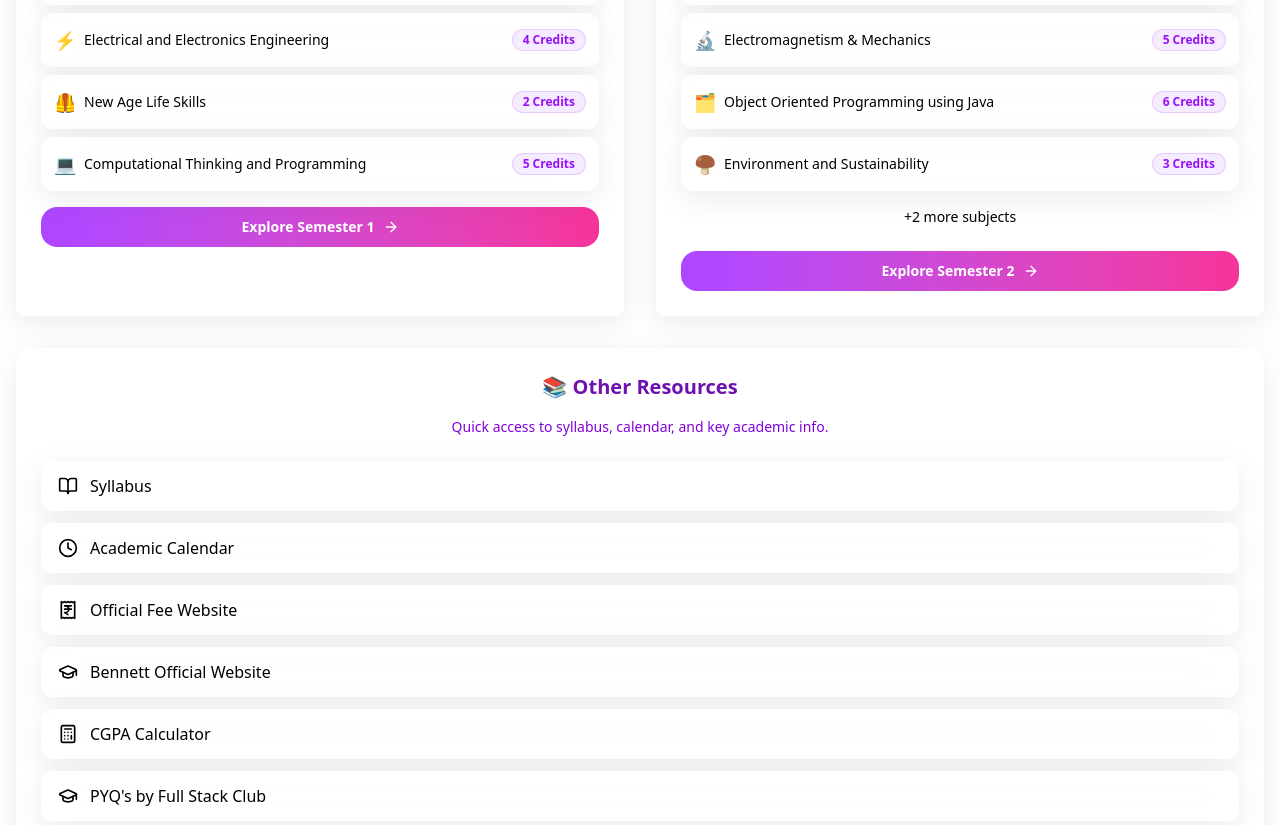
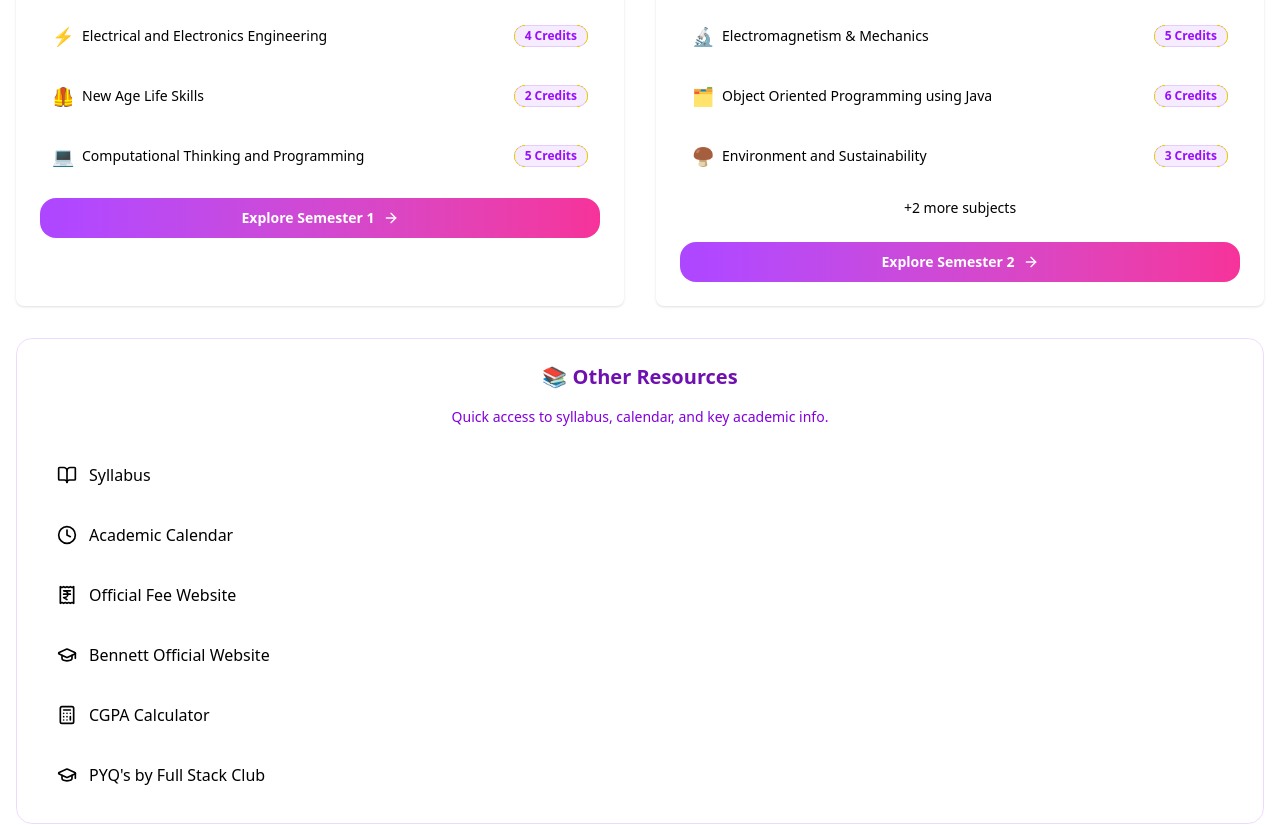
Before and after one commit to vaibhavguptahere/kyapadhnahai, a Next.js app: page /semesters in a window 1280 px wide. Shown: the part 720-1545 px from the top of the page. Built offline with nearby package versions, Linux system fonts and the light colour scheme.

Commit message:
Semester Page Updated

```diff
--- a/app/semesters/page.js
+++ b/app/semesters/page.js
@@ -55,7 +55,7 @@ export default function SemestersPage() {
       {/* Semesters Grid */}
       <div className="grid md:grid-cols-2 gap-8">
         {filteredSemesters.map((semester) => (
-          <Card key={semester.id} className="group hover:shadow-card-hover hover:-translate-y-2 transition-all duration-500 border-0 glass dark:glass-dark overflow-hidden hover:scale-105 animate-slide-up">
+          <Card key={semester.id} className="group hover:shadow-card-hover hover:-translate-y-2 transition-all duration-500 border-0 dark:gradient-bg-dark overflow-hidden animate-slide-up">
             {/* Semester Header */}
             <CardHeader className="pb-4 bg-gradient-to-r from-purple-500/5 to-pink-500/5 border-b border-white/10">
               <div className="text-center space-y-2">
@@ -101,7 +101,7 @@ export default function SemestersPage() {
                 </h4>
                 <div className="grid grid-cols-1 gap-2">
                   {semester.subjects.slice(0, 4).map((subject) => (
-                    <div key={subject.id} className="flex items-center justify-between p-3 glass dark:glass-dark rounded-xl hover:bg-white/10 dark:hover:bg-white/5 transition-all duration-200 group/subject">
+                    <div key={subject.id} className="flex items-center justify-between p-3 dark:gradient-bg-dark rounded-xl hover:bg-white/10 dark:hover:bg-white/5 transition-all duration-200 group/subject">
                       <div className="flex items-center gap-2">
                         <span className="text-lg group-hover/subject:scale-110 transition-transform">{subject.emoji}</span>
                         <span className="text-sm font-medium text-foreground group-hover/subject:text-primary transition-colors font-inter">{subject.name}</span>
@@ -151,11 +151,11 @@ export default function SemestersPage() {
 
       {/* Other Resources Column */}
       <div className="space-y-6">
-        <div className="rounded-2xl p-6 glass dark:glass-dark border border-purple-500/20 hover:scale-105 transition-all duration-300">
-          <h2 className="text-xl font-bold font-poppins text-center mb-4 text-purple-800 dark:text-purple-200">
+        <div className="rounded-2xl p-6 dark:gradient-bg-dark border border-purple-500/20 transition-all duration-300">
+          <h2 className="text-xl font-bold font-poppins text-center mb-4 text-purple-800 dark:text-purple-800">
             📚 Other Resources
           </h2>
-          <p className="text-sm text-center text-purple-700 dark:text-purple-300 mb-6 font-inter">
+          <p className="text-sm text-center text-purple-700 dark:text-purple-700 mb-6 font-inter">
             Quick access to syllabus, calendar, and key academic info.
           </p>
 
@@ -163,7 +163,7 @@ export default function SemestersPage() {
             <li>
               <Link
                 href="https://drive.google.com/file/d/1XikF2fuyvXvt627ardxAT9_IKETNtShA/view?usp=sharing" target='blank'
-                className="flex items-center gap-3 glass dark:glass-dark hover:bg-white/20 dark:hover:bg-white/10 transition-all px-4 py-3 rounded-xl text-foreground group hover:scale-105"
+                className="flex items-center gap-3 dark:gradient-bg-dark hover:bg-white/20 dark:hover:bg-white/10 transition-all px-4 py-3 rounded-xl text-foreground group hover:scale-102"
               >
                 <BookOpen className="w-5 h-5 group-hover:scale-110 transition-transform" />
                 <span className="font-medium font-inter">Syllabus</span>
@@ -172,7 +172,7 @@ export default function SemestersPage() {
             <li>
               <Link
                 href="https://drive.google.com/file/d/1V0Ux4cNT2N0-NauSVtwvaXVqcq1Coj5L/view?usp=drive_link" target='blank'
-                className="flex items-center gap-3 glass dark:glass-dark hover:bg-white/20 dark:hover:bg-white/10 transition-all px-4 py-3 rounded-xl text-foreground group hover:scale-105"
+                className="flex items-center gap-3 dark:gradient-bg-dark hover:bg-white/20 dark:hover:bg-white/10 transition-all px-4 py-3 rounded-xl text-foreground group hover:scale-102"
               >
                 <Clock className="w-5 h-5 group-hover:scale-110 transition-transform" />
                 <span className="font-medium font-inter">Academic Calendar</span>
@@ -181,7 +181,7 @@ export default function SemestersPage() {
             <li>
               <Link
                 href="https://fee-payments.bennett.edu.in/" target='blank'
-                className="flex items-center gap-3 glass dark:glass-dark hover:bg-white/20 dark:hover:bg-white/10 transition-all px-4 py-3 rounded-xl text-foreground group hover:scale-105"
+                className="flex items-center gap-3 dark:gradient-bg-dark hover:bg-white/20 dark:hover:bg-white/10 transition-all px-4 py-3 rounded-xl text-foreground group hover:scale-102"
               >
                 <ReceiptIndianRupee className="w-5 h-5 group-hover:scale-110 transition-transform" />
                 <span className="font-medium font-inter">Official Fee Website</span>
@@ -190,7 +190,7 @@ export default function SemestersPage() {
             <li>
               <Link
                 href="https://www.bennett.edu.in/" target='blank'
-                className="flex items-center gap-3 glass dark:glass-dark hover:bg-white/20 dark:hover:bg-white/10 transition-all px-4 py-3 rounded-xl text-foreground group hover:scale-105"
+                className="flex items-center gap-3 dark:gradient-bg-dark hover:bg-white/20 dark:hover:bg-white/10 transition-all px-4 py-3 rounded-xl text-foreground group hover:scale-102"
               >
                 <GraduationCap className="w-5 h-5 group-hover:scale-110 transition-transform" />
                 <span className="font-medium font-inter">Bennett Official Website</span>
@@ -199,7 +199,7 @@ export default function SemestersPage() {
             <li>
               <Link
                 href="/cgpa-calculator"
-                className="flex items-center gap-3 glass dark:glass-dark hover:bg-white/20 dark:hover:bg-white/10 transition-all px-4 py-3 rounded-xl text-foreground group hover:scale-105"
+                className="flex items-center gap-3 dark:gradient-bg-dark hover:bg-white/20 dark:hover:bg-white/10 transition-all px-4 py-3 rounded-xl text-foreground group hover:scale-102"
               >
                 <Calculator className="w-5 h-5 group-hover:scale-110 transition-transform" />
                 <span className="font-medium font-inter">CGPA Calculator</span>
@@ -208,7 +208,7 @@ export default function SemestersPage() {
             <li>
               <Link
                 href="https://onedrive.live.com/?authkey=%21AL7D4UGKHQa%2DUyg&id=16E1A3480CFEA7CF%21561&cid=16E1A3480CFEA7CF" target='blank'
-                className="flex items-center gap-3 glass dark:glass-dark hover:bg-white/20 dark:hover:bg-white/10 transition-all px-4 py-3 rounded-xl text-foreground group hover:scale-105"
+                className="flex items-center gap-3 dark:gradient-bg-dark hover:bg-white/20 dark:hover:bg-white/10 transition-all px-4 py-3 rounded-xl text-foreground group hover:scale-102"
               >
                 <GraduationCap className="w-5 h-5 group-hover:scale-110 transition-transform" />
                 <span className="font-medium font-inter">PYQ's by Full Stack Club</span>
```
